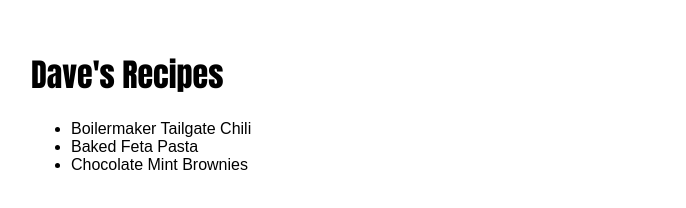
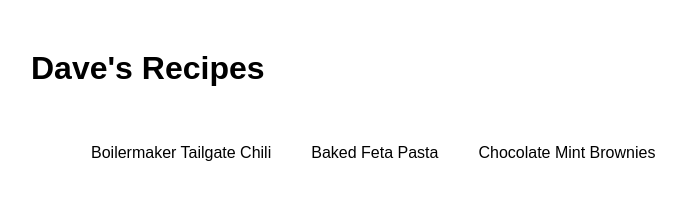
Before and after one commit to davetru/odin-recipes, a plain HTML site: page index.html in a window 1280 px wide. Shown: the whole page, without its empty margins (19-705 px from the left). Drawn offline with Linux system fonts and the light colour scheme.

Commit message:
Edit CSS File
Changed primary font from Impact for readability, and trying display: inline-flex for index.html and style.css.

```diff
--- a/recipes.css
+++ b/recipes.css
@@ -7,11 +7,11 @@ img {
 
 body {
     margin: 50px;
-    font-family: Arial, Helvetica, sans-serif
+    font-family: Geist, Satoshi, sans-serif;
 }
 
 .title, .description, .ingredients, .steps {
-    font-family: Impact, Haettenschweiler, 'Arial Narrow Bold', sans-serif;
+    font-family: Geist, Satoshi, sans-serif;
 }
 
 .title {
@@ -22,7 +22,7 @@ body {
 }
 
 p, li, a {
-    font-family: 'Arial Narrow Bold', sans-serif;
+    font-family: Geist, Satoshi, sans-serif;
 }
 
 a {
--- a/style.css
+++ b/style.css
@@ -2,11 +2,11 @@
 
 body {
     margin: 50px;
-    font-family: Arial, Helvetica, sans-serif
+    font-family: Geist, Satoshi, sans-serif;
 }
 
 h1 {
-    font-family: Impact, Haettenschweiler, 'Arial Narrow Bold', sans-serif;
+    font-family: Geist, Satoshi, sans-serif;
 }
 
 a {
@@ -14,6 +14,12 @@ a {
     color: black;
 }
 
+ul {
+    display: inline-flex;
+}
+
 li {
-    font-family: 'Arial Narrow Bold', sans-serif;
+    font-family: Geist, Satoshi, sans-serif;
+    margin: 20px;
+    list-style: none;
 }
```
